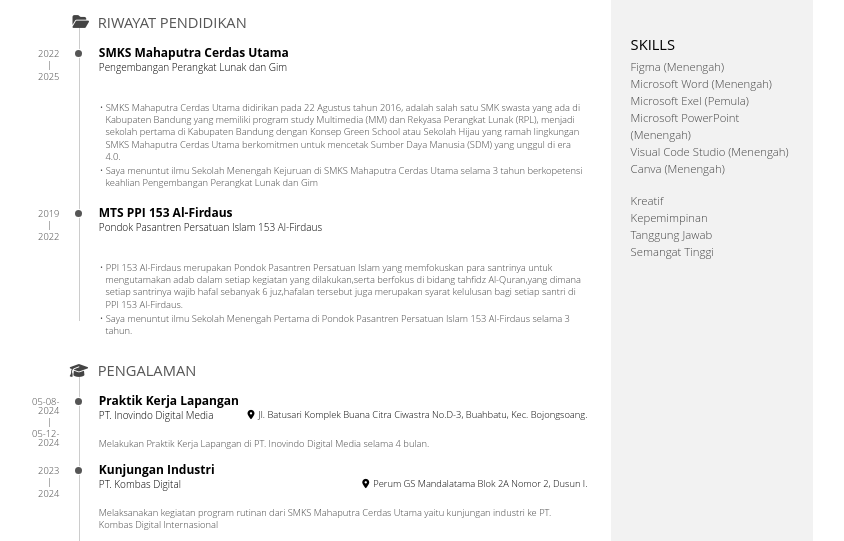
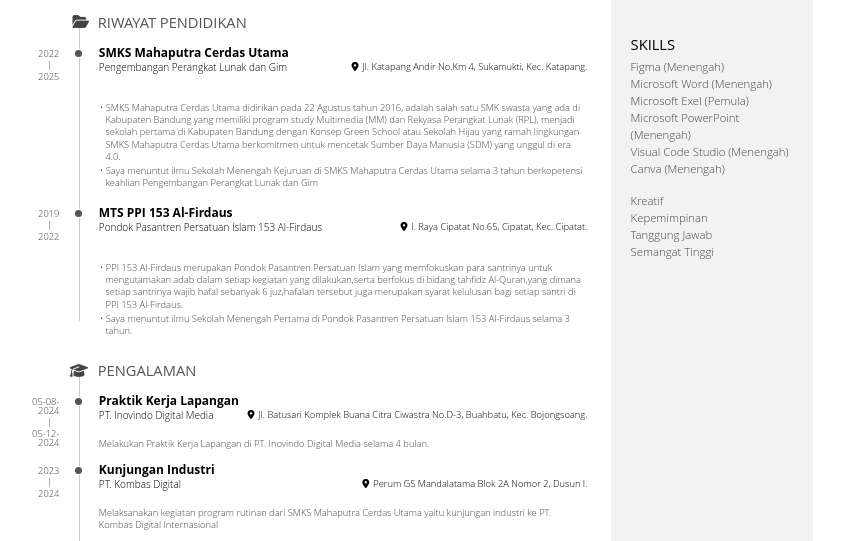
Before and after one commit to SuryaPranata02/Surya_WebCV, a plain HTML site: page index.html in a window 1280 px wide. Shown: the part 244-785 px from the top of the page, without its empty margins (3-847 px from the left). Drawn offline with nearby package versions, Linux system fonts and the light colour scheme.

Commit message:
Update index.html

```diff
--- a/index.html
+++ b/index.html
@@ -64,6 +64,7 @@
                     <header>
                         <h3>SMKS Mahaputra Cerdas Utama</h3>
                         <span class="place">Pengembangan Perangkat Lunak dan Gim</span>
+                        <span class="location">Jl. Katapang Andir No.Km 4, Sukamukti, Kec. Katapang.</span>
                     </header><br><br>
                     <div>
                         <ul>
@@ -87,6 +88,7 @@
                     <header>
                         <h3>MTS PPI 153 Al-Firdaus</h3>
                         <span class="place">Pondok Pasantren Persatuan Islam 153 Al-Firdaus</span>
+                        <span class="location">l. Raya Cipatat No.65, Cipatat, Kec. Cipatat.</span>
                     </header>
                     <br><br>
                     <div>
```
